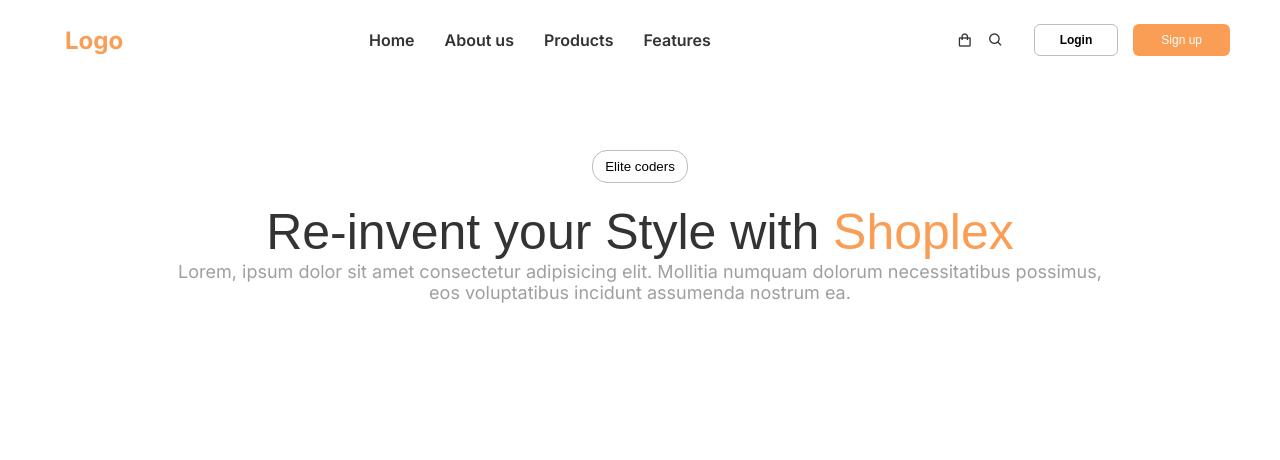
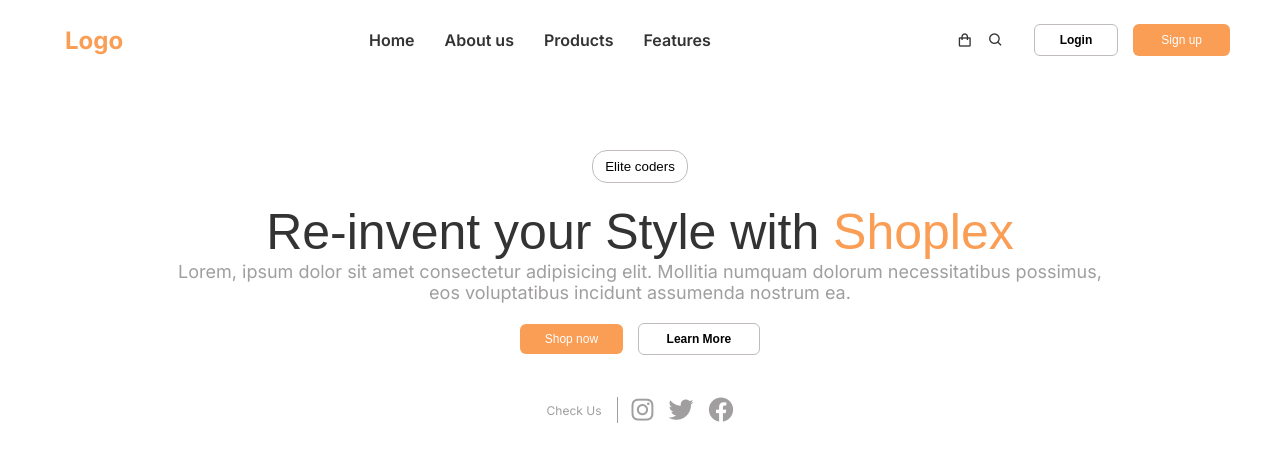
Before and after one commit to hilltrill/ecommerce_website, a plain HTML site: page index.html in a window 1280 px wide. Drawn offline with nearby package versions, Linux system fonts and the light colour scheme; a web font is replaced by a local one.

Commit message:
I continued working on the hero section

```diff
--- a/css/style.css
+++ b/css/style.css
@@ -12,6 +12,7 @@ body {
     color: #333;
 }
 
+/* Header */
 
 header {
     height: 5rem;
@@ -24,6 +25,8 @@ header {
     /* box-shadow: 0 2px 4px rgba(0, 0, 0, 0.1); */
     margin-bottom: 70px;
 }
+
+/* nav bar */
 
 .logo {
     font-size: 24px;
@@ -58,13 +61,18 @@ nav ul li a {
 
 nav a:hover{
     color: #fa9d55;
-    /* transition: color ease-in .3s */
+    transition: color ease-in .3s
 }
 
-.Logo {
-    padding: 50;
+.bx-shopping-bag:hover {
     color: #fa9d55;
+    transition: ease-in .3s;
 }
+
+.bx-search:hover {
+    color: #fa9d55;
+    transition: ease-in .3s;
+    }
 
 .login-btn{
     font-size: 12px;
@@ -85,6 +93,11 @@ nav a:hover{
     padding: 8px 28px;
     border: none;
    }
+
+
+ /* main  */
+
+/* Hero Section */
 
 .hero-section {
     /* height: 100px; */
@@ -116,16 +129,65 @@ span {
     font-size: 18px;
     text-align: center;
     color: #a09e9e;
+    margin-bottom: 20px;
 }
 
 
+.shop-now-btn {
+    font-size: 12px;
+    background: #fa9d55;
+    color: white;
+    border-radius: 6px;
+    padding: 8px 25px;
+    border: none;
+    margin-right: 10px;
+
+}
+
+.learn-more-btn {
+    font-size: 12px;
+    font-weight: bold;
+    display: inline;
+    background-color: white;
+    border: 1px solid rgb(193, 187, 187);
+    border-radius: 6px;
+    padding: 8px 28px;
+}
+
+.check-us{
+    display: flex;
+    align-items: center;
+    justify-content: center;
+    gap: 15px;
+    margin-top: 40px;
+}
+
+.check-us p {
+    margin: 0;
+    font-size: 12px;
+    color: #a09e9e;
+    margin-right: 15px;
+    position: relative;
+}
 
 
+.check-us p::after {
+    content: "";
+    display: inline-block;
+    width: 1.2px;
+    height: 26px;
+    background-color: #a09e9e; /* Color of the line */
+    margin-left: 15px; /* Space between text and line */
+    position: absolute;
+    top: 50%;
+    transform: translateY(-50%);
+}
 
-
-
-
-
+.check-us a {
+    font-size: 25px; /* Adjust icon size */
+    color: #a09e9e;
+    text-decoration: none;
+}
 
 
 
--- a/index.html
+++ b/index.html
@@ -5,6 +5,7 @@
     <meta name="viewport" content="width=device-width, initial-scale=1.0">
     <link rel="stylesheet" href="css/style.css">
     <link href='https://unpkg.com/boxicons@2.1.4/css/boxicons.min.css' rel='stylesheet'>
+    <link rel="stylesheet" href="https://cdnjs.cloudflare.com/ajax/libs/font-awesome/6.0.0-beta3/css/all.min.css">
     <title>Shoplex App</title>
 </head>
 <body>
@@ -40,7 +41,22 @@
             <button class="elite-coders-button">Elite coders</button>
             <h1 class="re-invent">Re-invent your Style with  <span>Shoplex</span></h1>
             <p class="lorem">Lorem, ipsum dolor sit amet consectetur adipisicing elit. Mollitia numquam dolorum necessitatibus possimus, <br> eos voluptatibus incidunt assumenda nostrum ea.</p>
-
+            <div class="info-btn">
+                <button class="shop-now-btn">Shop now</button>
+                <button class="learn-more-btn">Learn More</button>
+            </div>
+            <div class="check-us">
+                <p>Check Us</p>
+                <a href="https://www.instagram.com/yourusername" target="_blank" style="text-decoration: none;">
+                    <i class="fab fa-instagram"></i>
+                </a>
+                <a href="https://www.twitter.com/yourusername" target="_blank" style="text-decoration: none;">
+                    <i class="fab fa-twitter"></i>
+                </a>
+                <a href="https://www.facebook.com/yourusername" target="_blank" style="text-decoration: none;">
+                    <i class="fab fa-facebook"></i>
+                </a>
+            </div>
         </div>
     </main>
 </body>
```
Also changed, not shown: js/index.js (+14 -0 lines).
